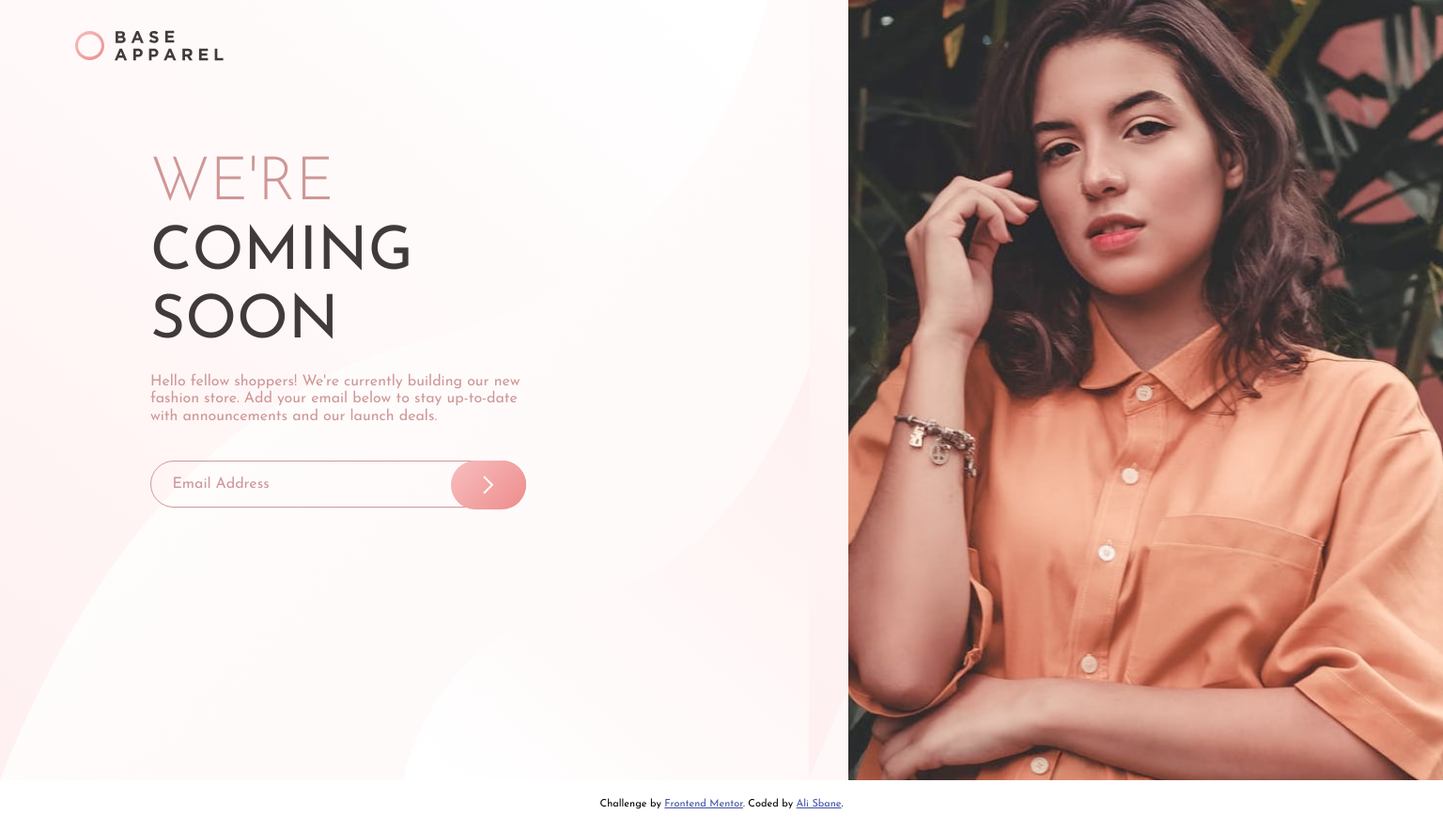
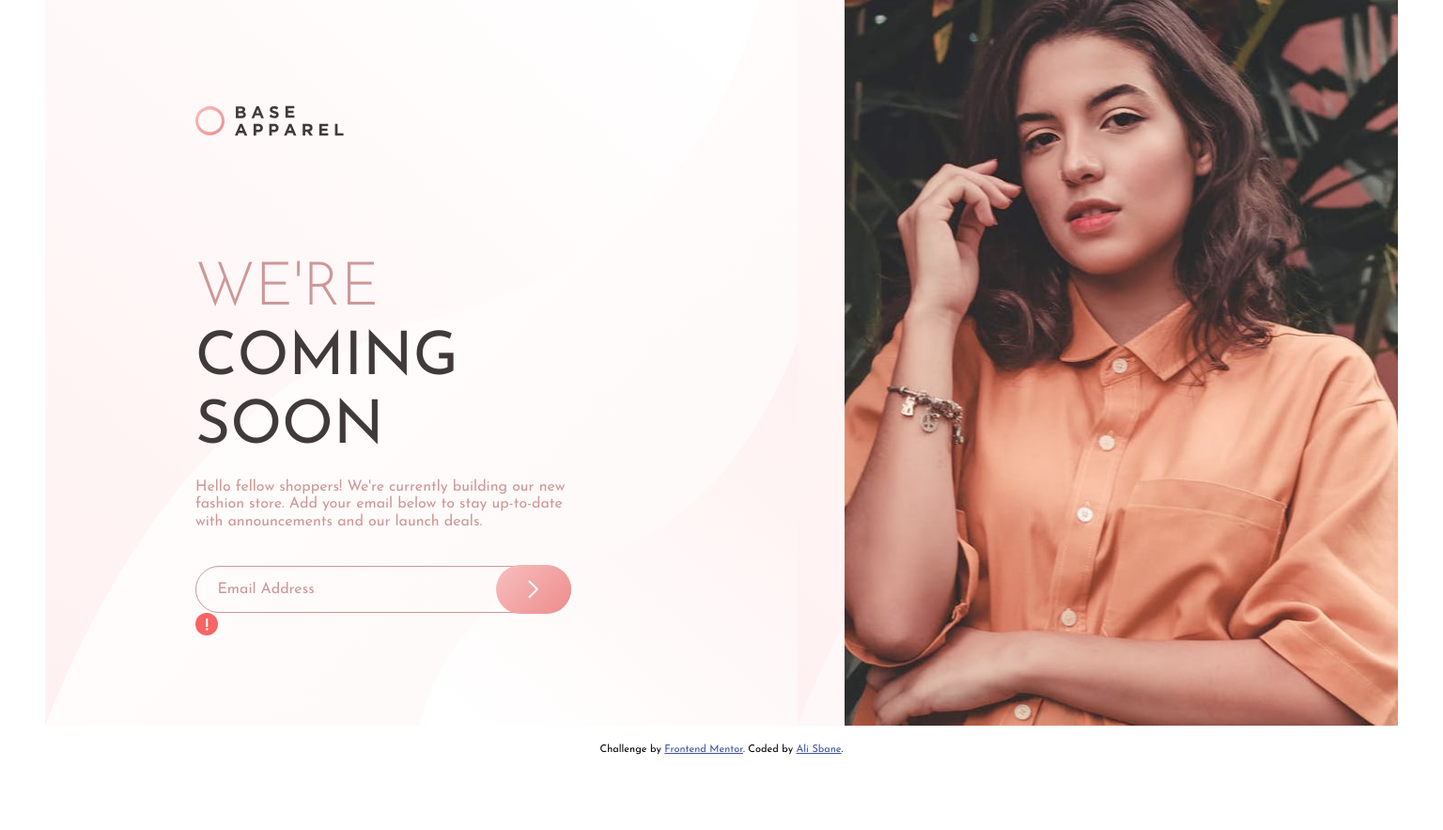
Before and after one commit to 0x41-li/base-apparel-coming-soon, a plain HTML site: page index.html in a window 1536 px wide. Shown: the whole page at 94% size. After the commit the page ends 825 px from the top, so only its background shows below. Drawn offline with Linux system fonts and the light colour scheme.

Commit message:
Completing the larger desktops responsivness, and working on the error icon

```diff
--- a/index.html
+++ b/index.html
@@ -37,6 +37,7 @@
       <form class="form" action="">
         <input id="email" placeholder="Email Address" type="email" name="email" required>
         <p class="form__error">Please provide a valid email</p>
+        <img src="./images/icon-error.svg" alt="" aria-hidden="error">
         <button id="submit-btn" type="submit" class="submit-btn">
           <img class="submit-btn__img" src="./images/icon-arrow.svg" alt="" aria-hidden="true">
         </button>
--- a/less/main.less
+++ b/less/main.less
@@ -22,9 +22,12 @@ html {
 }
 
 body {
+  position: relative;
   font-size: 16px;
   color: @primary-color;
   font-family: @ff;
+  max-width: 1440px;
+  margin: auto;
 }
 
 image {
@@ -59,6 +62,11 @@ header {
     position: absolute;
     padding-left: 5rem;
   }
+
+  @media screen and (min-width: 1440px) {
+    margin-top: 5rem;
+    padding-left: 10rem;
+  }
 }
 
 main {
@@ -71,6 +79,8 @@ main {
     justify-content: space-between;
     padding: 0;
     padding-left: 5rem;
+    max-width: 1440px;
+    margin: auto;
   }
 
   @media screen and (min-width: 1440px) {
@@ -101,6 +111,10 @@ h1 {
     margin-top: 10rem;
     text-align: left;
     padding: 0;
+  }
+
+  @media screen and (min-width: 1440px) {
+    margin-top: 17rem;
   }
 }
 
@@ -172,7 +186,7 @@ input:focus:invalid ~ .form__error{
 
 button {
   position: absolute;
-  top: 0px;
+  top: -1px;
   right: 40px;
   border: none;
   width: 80px;
```
Also changed, not shown: css/main.css.
